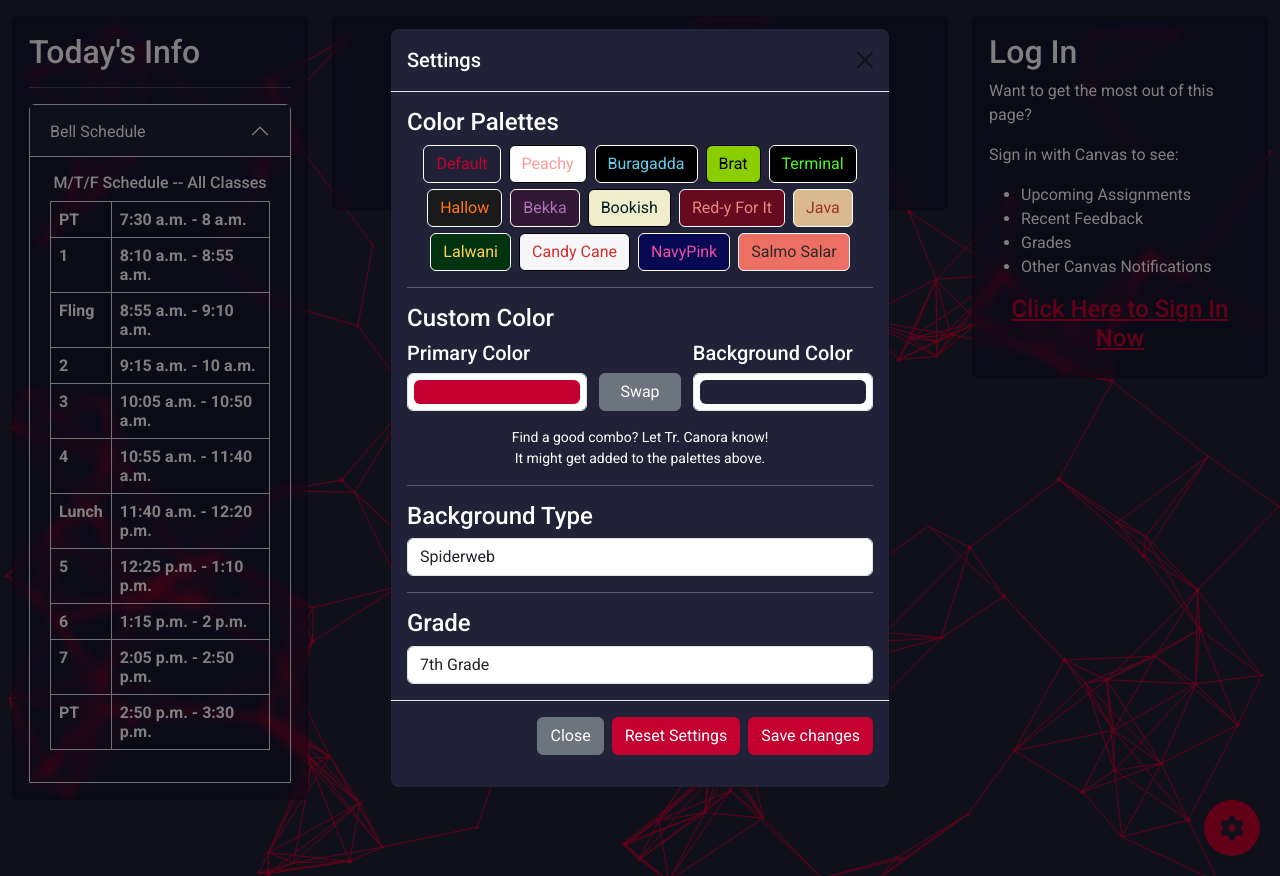
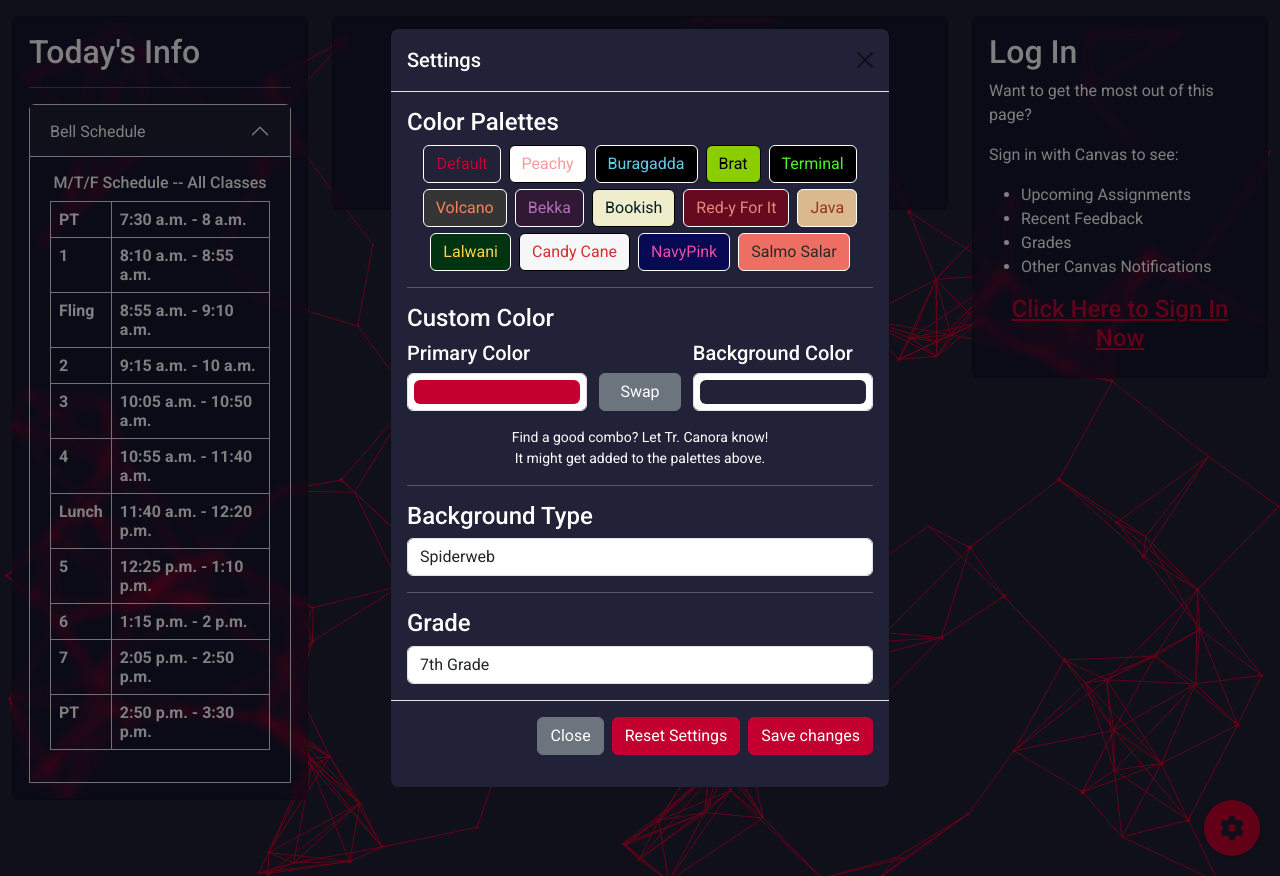
Before and after one commit to dc74089/schooldash, a Django app: page / in a window 1280 px wide, after a click that opens the changed part. Run offline with Django 4.2, Linux system fonts and the light colour scheme; data that the repository does not hold is empty; some libraries are stand-ins or nearby versions.

Commit message:
New Color Scheme

```diff
--- a/app/templates/app/index.html
+++ b/app/templates/app/index.html
@@ -479,8 +479,10 @@
                  onclick="palette('#000000', '#8ACE00')">Brat</a>
               <a href="#" class="btn mx-1" style="background-color: black; color: #4af626; border-color: white"
                  onclick="palette('#4af626', '#000000')">Terminal</a>
-              <a href="#" class="btn mx-1" style="background-color: #1a1a1a; color: #ff7518; border-color: white"
-                 onclick="palette('#ff7518', '#1a1a1a')">Hallow</a>
+              <a href="#" class="btn mx-1" style="background-color: #363535; color: #F5825B; border-color: white"
+                 onclick="palette('#F5825B', '#363535')">Volcano</a>
+{#              <a href="#" class="btn mx-1" style="background-color: #1a1a1a; color: #ff7518; border-color: white"#}
+{#                 onclick="palette('#ff7518', '#1a1a1a')">Hallow</a>#}
               <a href="#" class="btn mx-1" style="background-color: #311834; color: #b06fb8; border-color: white"
                  onclick="palette('#b06fb8', '#311834')">Bekka</a>
               <a href="#" class="btn mx-1" style="background-color: #F0EDCC; color: #021f26; border-color: black"
```
